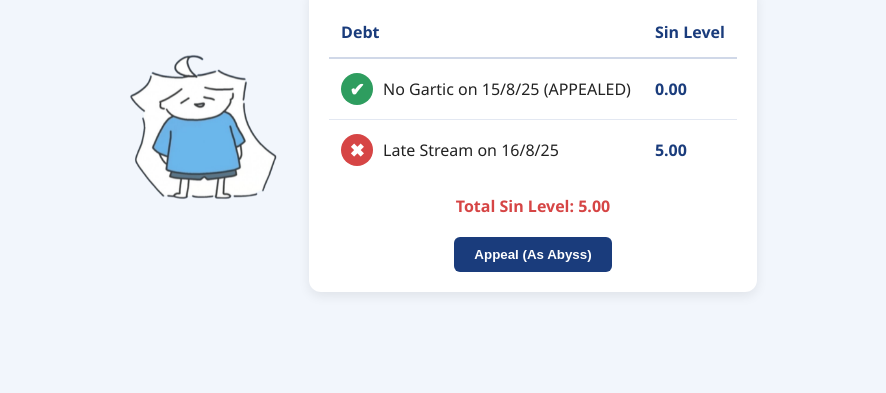
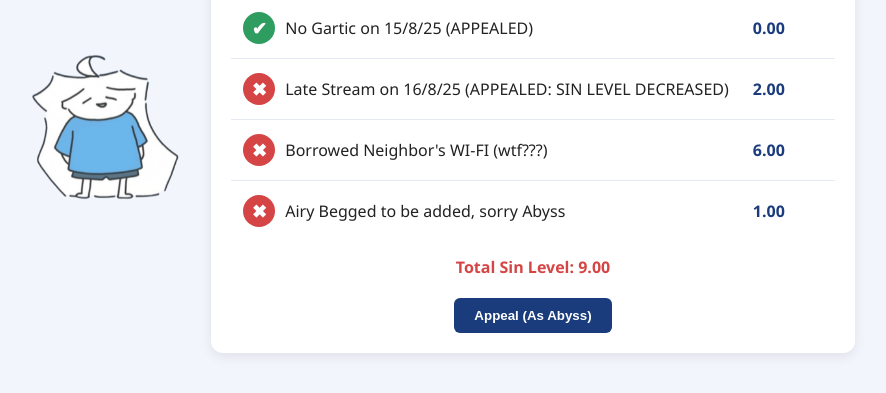
Before and after one commit to Notascammer1123/HowMuchStreamDebtIsAbyssIn, a plain HTML site: page index.html in a window 1280 px wide. Shown: the part 343-736 px from the top of the page, without its empty margins (197-1083 px from the left). Drawn offline with Linux system fonts and the light colour scheme.

Commit message:
Add files via upload

```diff
--- a/index.html
+++ b/index.html
@@ -193,7 +193,9 @@
     // 🔒 Hard-coded debt list (edit here only!)
     const debts = [
       { name: "No Gartic on 15/8/25 (APPEALED)", sin: 0, paid: true },
-      { name: "Late Stream on 16/8/25", sin: 5, paid: false },
+      { name: "Late Stream on 16/8/25 (APPEALED: SIN LEVEL DECREASED)", sin: 2, paid: false },
+      { name: "Borrowed Neighbor's WI-FI (wtf???)", sin: 6, paid: false },
+      { name: "Airy Begged to be added, sorry Abyss", sin: 1, paid: false },
     ];
 
     // Secret password (change this to whatever you want)
```
